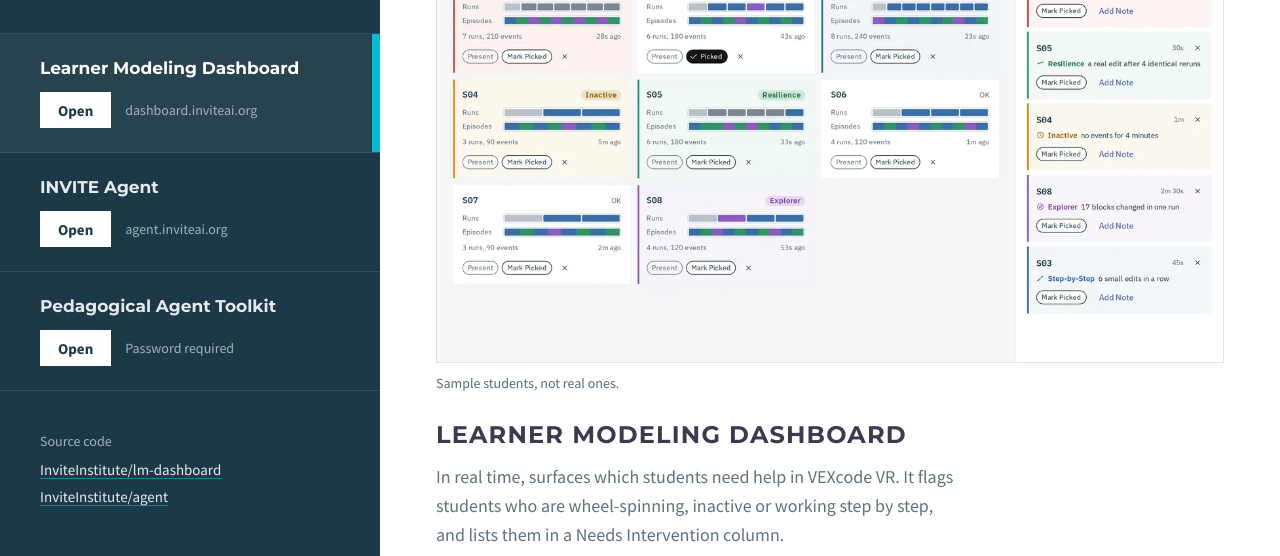
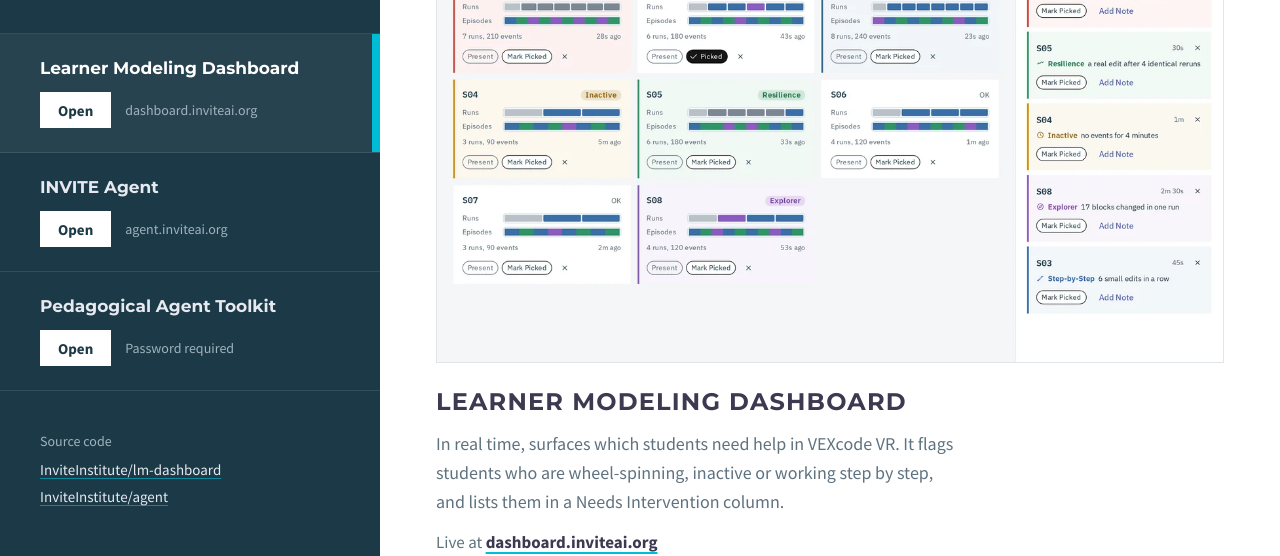
Before and after one commit to InviteInstitute/invite-web, a plain HTML site: page public/index.html in a window 1280 px wide. Shown: the part 249-805 px from the top of the page. Drawn offline with Linux system fonts and the light colour scheme.

Commit message:
Remove the sample-students caption under the dashboard screenshot (#14)
Co-authored-by: Claude Opus 5.5 <noreply@anthropic.com>

```diff
--- a/public/index.html
+++ b/public/index.html
@@ -70,7 +70,6 @@
     <section class="shot" id="dashboard" aria-labelledby="dashboard-title">
       <figure class="shot-frame">
         <img src="/assets/img/photos/dashboard-1200.webp?v=5" srcset="/assets/img/photos/dashboard-800.webp?v=5 800w, /assets/img/photos/dashboard-1200.webp?v=5 1200w, /assets/img/photos/dashboard-1600.webp?v=5 1600w" sizes="(max-width: 900px) calc(100vw - 42px), calc(100vw - 472px)" width="1600" height="941" alt="The Learner Modeling Dashboard: eight student cards with their runs and episodes, five of them flagged as wheel-spinning, step-by-step, inactive, resilience and explorer, and the Needs Intervention column that lists those five alerts">
-        <figcaption>Sample students, not real ones.</figcaption>
       </figure>
       <div class="shot-text">
         <h2 class="shot-title" id="dashboard-title">Learner Modeling Dashboard</h2>
--- a/public/styles.css
+++ b/public/styles.css
@@ -172,7 +172,6 @@ html { scroll-behavior: smooth; }
 .shot { max-width: 1100px; scroll-margin-top: 32px; }
 .shot + .shot { margin-top: 64px; padding-top: 64px; border-top: 1px solid var(--border); }
 .shot-frame img { width: 100%; border: 1px solid var(--border); }
-.shot-frame figcaption { margin-top: 8px; color: var(--caption); font-size: 14px; }
 .shot-text { max-width: 66ch; margin-top: 22px; }
 .shot-title {
   color: var(--heading);
```
Also changed, not shown: 1 other file.
